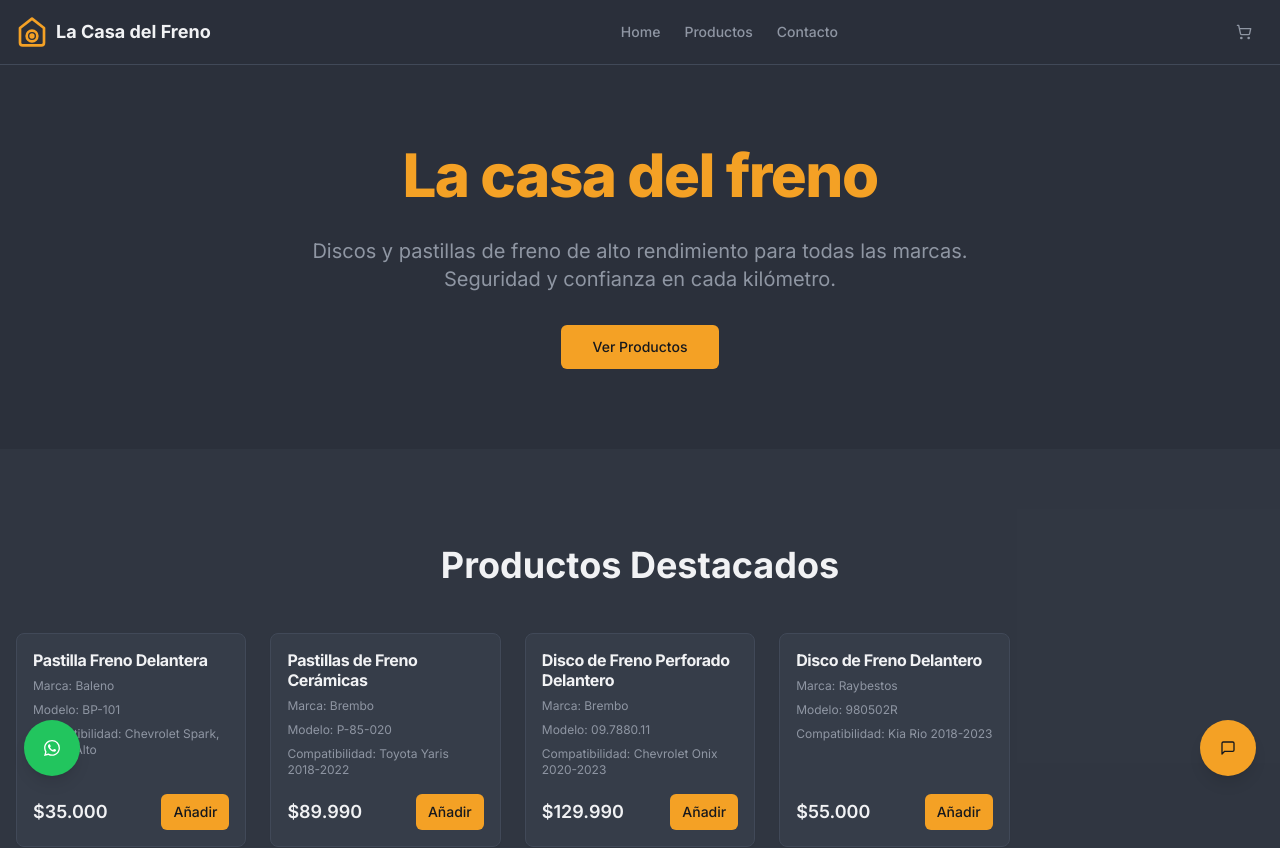
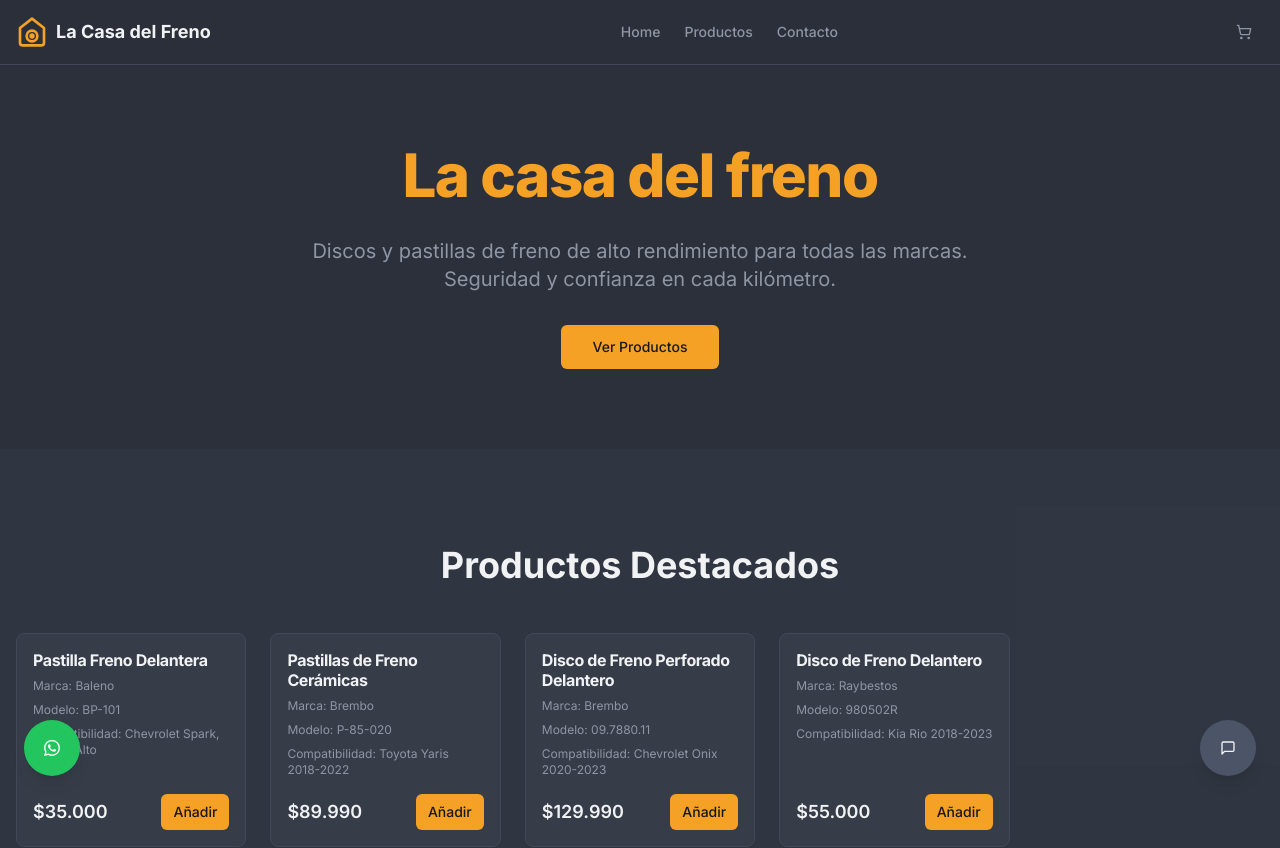
Before and after one commit to marce1404/TIENDA-FRENOS, a Next.js app: page / in a window 1280 px wide. Shown: the top 848 px of the page. Built offline with nearby package versions, Linux system fonts and the light colour scheme.

Commit message:
el color de del mensaje flotante cambialo, para no confundir

```diff
--- a/src/components/LiveChatWidget.tsx
+++ b/src/components/LiveChatWidget.tsx
@@ -1,3 +1,4 @@
+
 'use client';
 
 import { useState } from 'react';
@@ -50,7 +51,7 @@ export function LiveChatWidget() {
       <div className={cn("fixed bottom-6 right-6 z-50 transition-opacity", isOpen ? 'opacity-0 pointer-events-none' : 'opacity-100')}>
         <Button
           onClick={() => setIsOpen(true)}
-          className="h-14 w-14 rounded-full bg-primary text-primary-foreground shadow-lg hover:bg-primary/90"
+          className="h-14 w-14 rounded-full bg-secondary text-secondary-foreground shadow-lg hover:bg-secondary/80"
           aria-label="Abrir chat de ayuda"
         >
           <MessageSquare className="h-8 w-8" />
```
